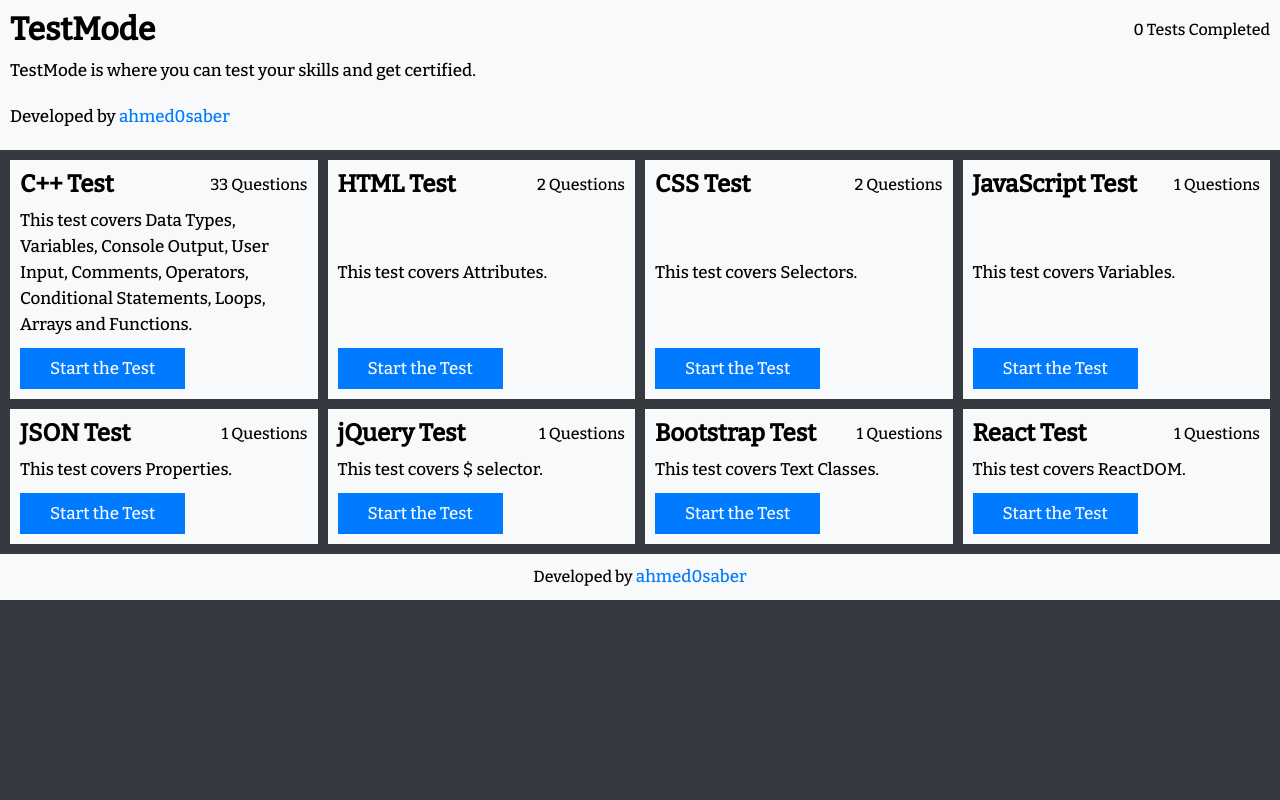
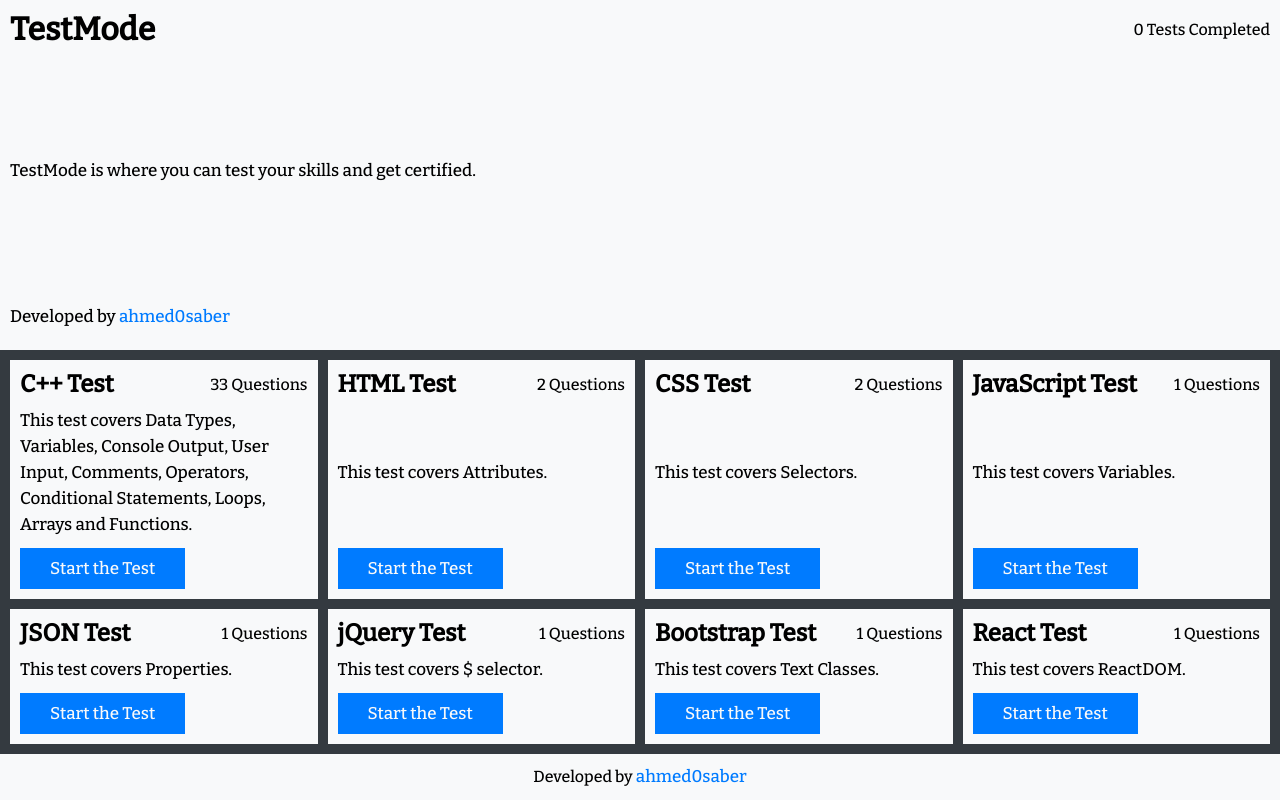
Before and after one commit to ahmed0saber/testmode, a Next.js app: page / in a window 1280 px wide. Built offline with nearby package versions, Linux system fonts and the light colour scheme; no server answers.

Commit message:
Add files via upload

```diff
--- a/components/Footer.js
+++ b/components/Footer.js
@@ -2,8 +2,8 @@
 
 export default function Navbar() {
     return(
-        <div className={styles.footer}>
+        <footer className={styles.footer}>
             <p>Developed by <a href="https://github.com/ahmed0saber" target="_blank" rel="noopener noreferrer">ahmed0saber</a></p>
-        </div>
+        </footer>
     )
 }
--- a/next.config.js
+++ b/next.config.js
@@ -1,6 +1,10 @@
 /** @type {import('next').NextConfig} */
 const nextConfig = {
   reactStrictMode: true,
+  i18n: {
+    locales: ["en"],
+    defaultLocale: "en",
+  },
 }
 
 module.exports = nextConfig
--- a/pages/_app.js
+++ b/pages/_app.js
@@ -5,6 +5,20 @@
 function MyApp({ Component, pageProps }) {
   return <>
       <Head>
+        <meta charset="UTF-8"/>
+        <meta httpEquiv="X-UA-Compatible" content="IE=edge"/>
+        <meta name="viewport" content="width=device-width, initial-scale=1.0"/>
+        <meta name="theme-color" content="#343A40"/>
+        <meta name="msapplication-navbutton-color" content="#343A40"/>
+        <meta name="apple-mobile-web-app-status-bar-style" content="#343A40"/>
+        <meta name="description" content="TestMode is where you can test your skills and get certified."/>
+        <meta name="keywords" content="testmode, test, skill test, coding, programming, design, c++, cpp, html, css, js, javascript, certificate, leaderboard, ahmed0saber, Ahmed Saber"/>
+        <meta name="author" content="Ahmed Saber, ahmed0saber, ahmed0saber33@gmail.com"/>
+        <meta name="og:title" content="TestMode"/>
+        <meta name="og:description" content="TestMode is where you can test your skills and get certified."/>
+        <meta property="og:image" content="https://drive.google.com/u/0/uc?id=1BUNKEX4ivBy4ZQX55XnouVAJpwTvRrMi&export=download"/>
+        <link rel="icon" href="https://drive.google.com/u/0/uc?id=1BUNKEX4ivBy4ZQX55XnouVAJpwTvRrMi&export=download" type="image/x-icon"/>
+        <title>TestMode</title>
         <link href="https://fonts.googleapis.com/css2?family=Bitter:wght@500&display=swap" rel="stylesheet"/>
       </Head>
       <Component {...pageProps} />
--- a/styles/globals.css
+++ b/styles/globals.css
@@ -6,6 +6,12 @@
 }
 body{
   background-color: #343A40;
+}
+body > div{
+  min-height: 100vh;
+  display: flex;
+  flex-direction: column;
+  justify-content: space-between;
 }
 main{
   display: flex;
```
Also changed, not shown: pages/test/[id].js (+8 -2 lines).
